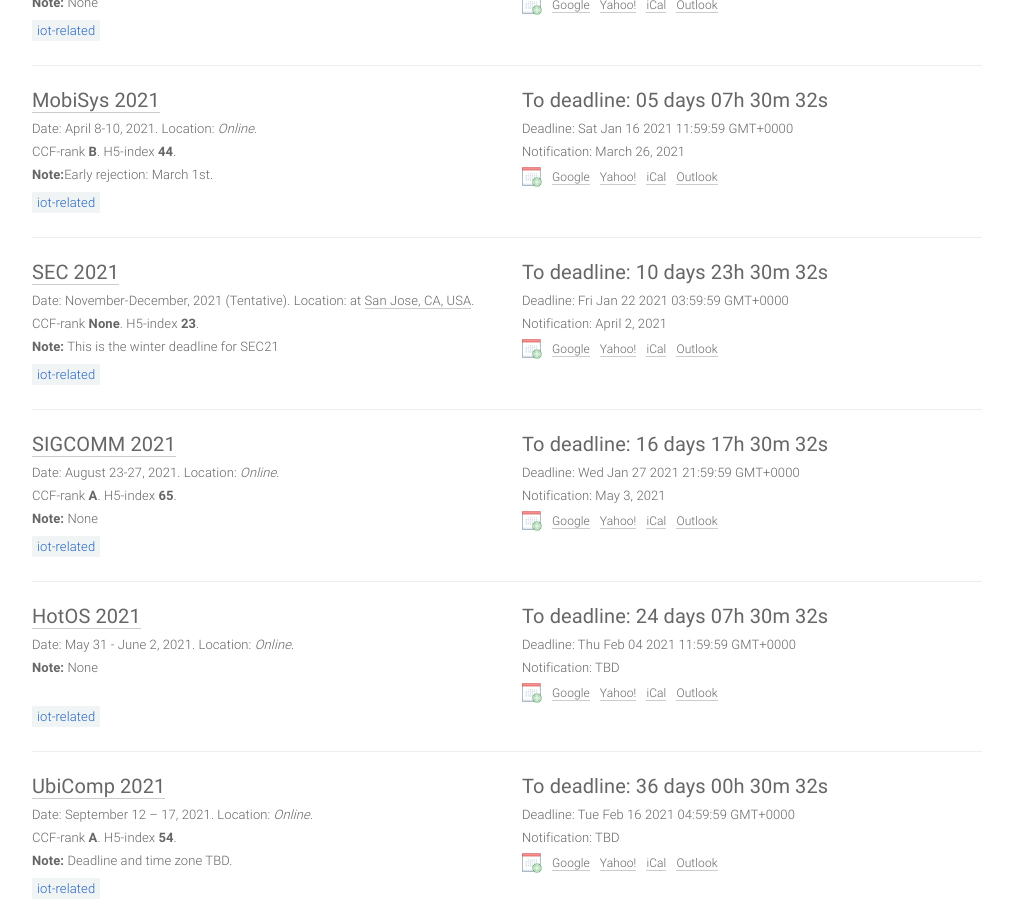
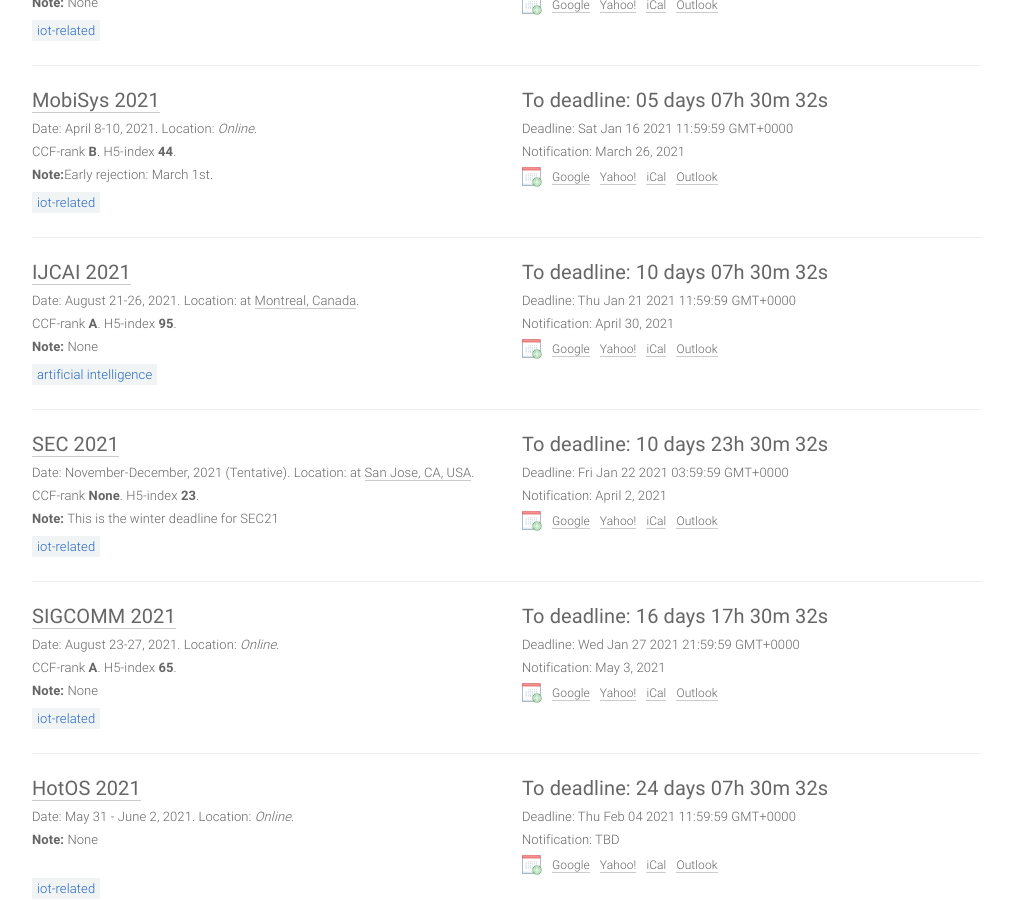
Before and after one commit to liborui/iot-conf-deadlines, a Jekyll site: the page built from index.html, in a window 1280 px wide and 900 px high, scrolled down 498 px. Shown: the whole window, without its empty margins (133-1146 px from the left). Built offline with Jekyll 4.4.1, drawn with Linux system fonts in a browser that asks for light colours; a script that is not in the unit is left out.

Commit message:
by Darwin@2021-01-08 17:03:58

```diff
--- a/_data/conferences.yml
+++ b/_data/conferences.yml
@@ -36,7 +36,7 @@
   ccf: A
   year: 2021
   id: aaai21
-  link: https://icdcs2020.sg/
+  link: https://aaai.org/Conferences/AAAI-21/
   abstract_deadline: '2020-09-01 23:59:59'
   deadline: '2020-09-09 23:59:59'
   timezone: UTC-12
@@ -45,6 +45,23 @@
   conf_start: '2021-02-02'
   conf_end: '2021-02-09'
   place: Online
+  sub: AI
+  note: '<b>Note:</b> None'
+
+- title: IJCAI
+  hindex: 95
+  ccf: A
+  year: 2021
+  id: ijcai21
+  link: https://ijcai-21.org/
+  abstract_deadline: '2021-01-13 23:59:59'
+  deadline: '2021-01-20 23:59:59'
+  timezone: UTC-12
+  notification: April 30, 2021
+  conf_date: August 21-26, 2021
+  conf_start: '2021-08-21'
+  conf_end: '2021-08-26'
+  place: Montreal, Canada
   sub: AI
   note: '<b>Note:</b> None'
 
```
